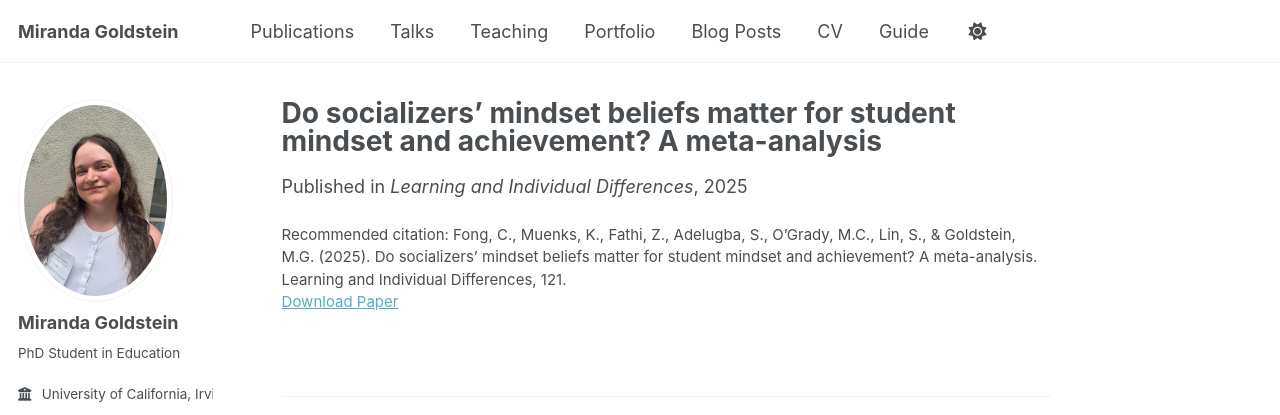
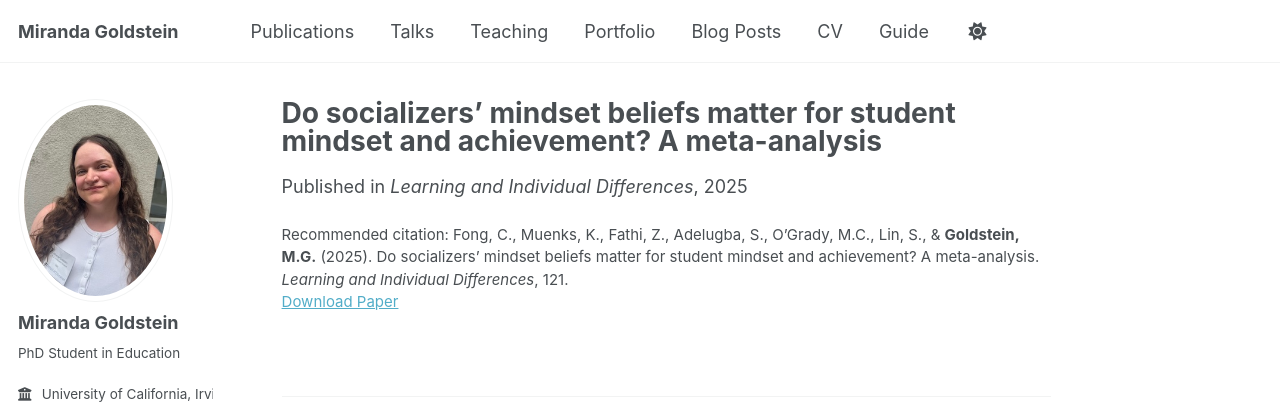
Before and after one commit to mirandagoldstein/mirandagoldstein.github.io, a Jekyll site: the page built from _publications/2009-10-01-paper-title-number-1.md, in a window 1280 px wide. Shown: the top 415 px of the page. Built offline with Jekyll 4.4.1, drawn with Linux system fonts in a browser that asks for light colours; a style sheet for code colours, icons or effects is not loaded.

```diff
--- a/_publications/2009-10-01-paper-title-number-1.md
+++ b/_publications/2009-10-01-paper-title-number-1.md
@@ -6,5 +6,5 @@ permalink: /publication/2025-07-01-mindset-meta-analysis
 date: 2025-07-01
 venue: 'Learning and Individual Differences'
 paperurl: 'https://doi.org/10.1016/j.lindif.2025.102709'
-citation: 'Fong, C., Muenks, K., Fathi, Z., Adelugba, S., O’Grady, M.C., Lin, S., & Goldstein, M.G. (2025). Do socializers’ mindset beliefs matter for student mindset and achievement? A meta-analysis. Learning and Individual Differences, 121.'
+citation: 'Fong, C., Muenks, K., Fathi, Z., Adelugba, S., O’Grady, M.C., Lin, S., & <b>Goldstein, M.G.</b> (2025). Do socializers’ mindset beliefs matter for student mindset and achievement? A meta-analysis. <i>Learning and Individual Differences</i>, 121.'
 ---
```
